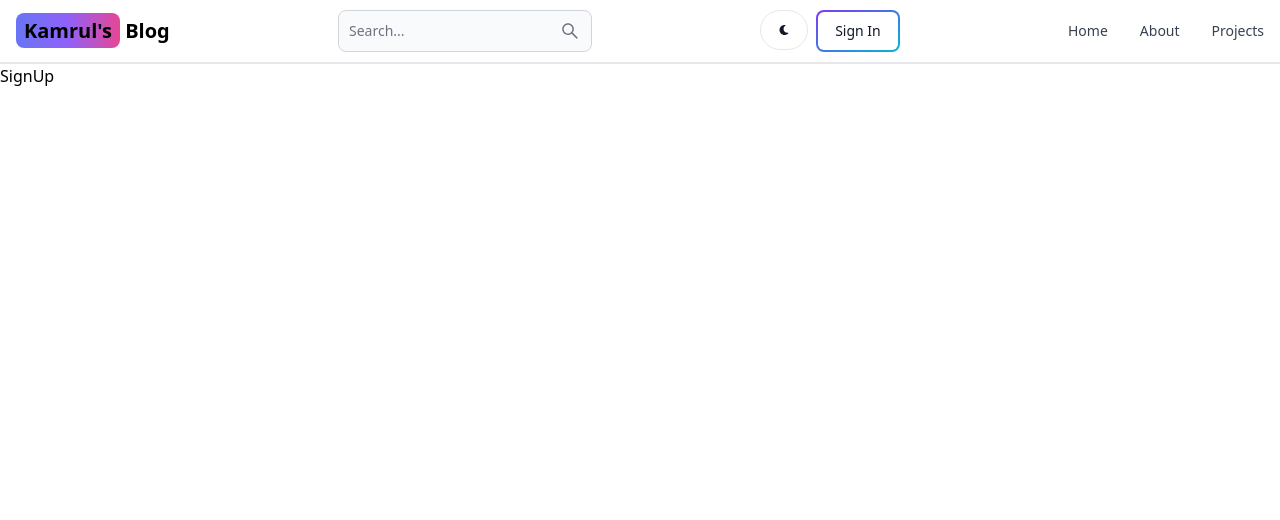
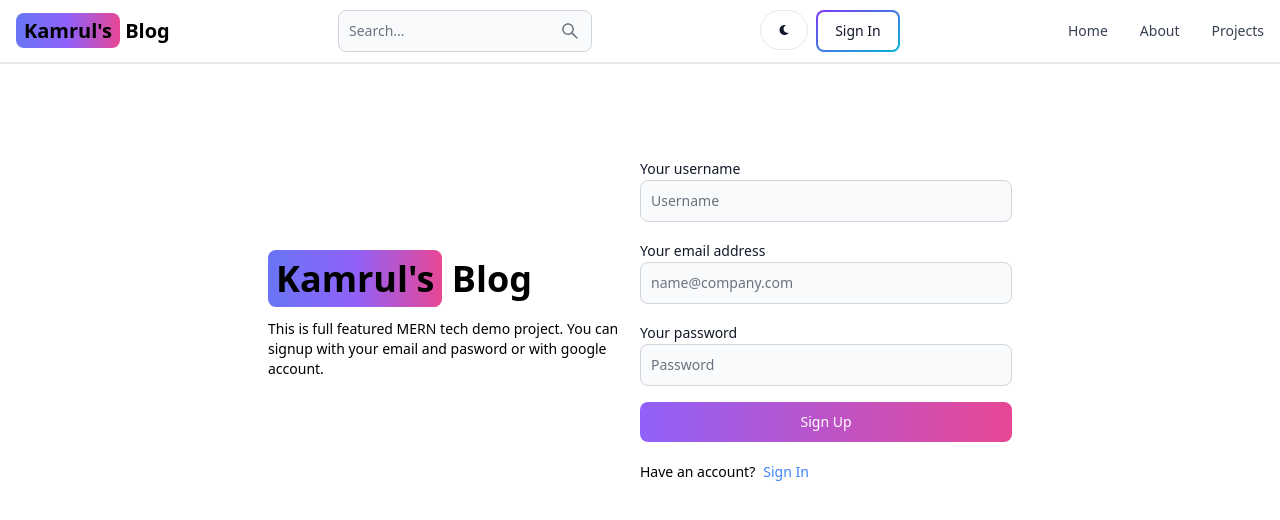
Before and after one commit to themeexpress/mern-blog, a React (Vite) app in the folder client/: page /sign-up in a window 1280 px wide. Shown: the top 520 px of the page. Built offline with nearby package versions, Linux system fonts and the light colour scheme.

Commit message:
Created Sign Up page UI

```diff
--- a/client/src/pages/SignUp.jsx
+++ b/client/src/pages/SignUp.jsx
@@ -1,7 +1,47 @@
+import { Button, Label, TextInput } from 'flowbite-react';
 import React from 'react'
+import { Link } from 'react-router-dom';
 
 export default function SignUp() {
-  return (
-    <div>SignUp</div>
-  )
+  return <div className='min-h-screen mt-20'>
+    <div className="flex p-3 mt-20 max-w-3xl mx-auto flex-col md:flex-row md:items-center">
+      {/* left */}
+      <div className="flex-1">
+        <Link to="/" className='font-bold dark:text-white text-4xl'>
+            <span className='px-2 py-1
+            bg-gradient-to-r from-indigo-500 via-purple-500 to-pink-500
+            rounded-lg'>Kamrul's</span> Blog
+        </Link>
+        <p className='text-sm mt-5'>
+          This is full featured MERN tech demo project. You can signup with your email and pasword or with google account.
+        </p>
+      </div>
+      {/* right */}
+      <div className="flex-1">
+        <form className='flex flex-col gap-4'>
+          <div>
+            <Label value='Your username'></Label>
+            <TextInput
+              type='text' placeholder='Username' id='username'></TextInput>
+          </div>
+          <div>
+            <Label value='Your email address'></Label>
+            <TextInput
+              type='text' placeholder='name@company.com' id='email'></TextInput>
+          </div>
+          <div>
+            <Label value='Your password'></Label>
+            <TextInput
+              type='text' placeholder='Password' id='password'></TextInput>
+          </div>
+          <Button gradientDuoTone='purpleToPink'>Sign Up</Button>
+        </form>
+        <div className="flex gap-2 text-sm mt-5">
+          <span> Have an account?</span>
+          <Link to='/sign-in' className='text-blue-500'>Sign In</Link>
+        </div>
+      </div>
+    </div>
+  </div>
+
 }
```
